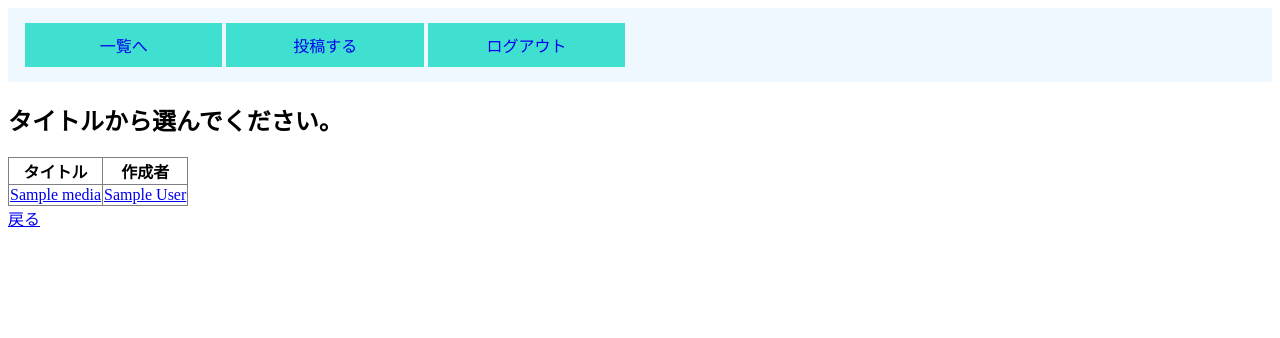
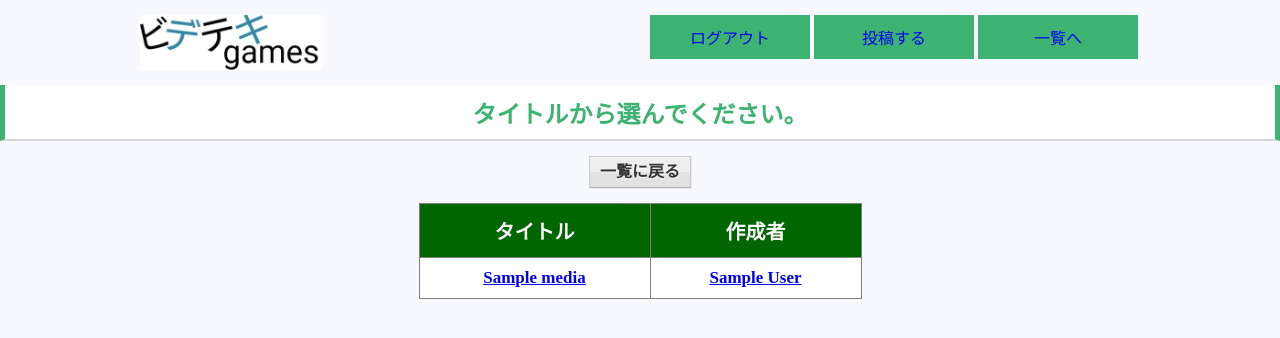
Before and after one commit to nakagawa-souichiro/NKS-sakuhin, a PHP site: page /titleList.php in a window 1280 px wide. Shown: the top 338 px of the page. Run offline with PHP 8.4, Linux system fonts and the light colour scheme; the visitor is signed in with stand-in values (Sample User, id 1); tables that the repository leaves empty or names only in its code hold one stand-in row (values such as "Sample post").

Commit message:
01/27 ロゴ等追加・変更

```diff
--- a/Logout.php
+++ b/Logout.php
@@ -17,6 +17,7 @@ $_SESSION["NAME"] = array();
 <body class="logouttext">
     <header>
         <nav>
+            <img src ="ビデテキgamesロゴ.jpg" alt="ロゴ">
             <ul class="clearfix">
                 <li><a href="index.php">一覧へ</a></li>
                 <li><a href="post.php">投稿する</a></li>
--- /dev/null
+++ b/choose.css
@@ -0,0 +1,66 @@
+.video {
+    margin: 0px;
+    background-color: ghostwhite;/*背景*/
+}
+.video h2 {
+    text-align: center;
+    padding: 0.4em;/*文字の上下 左右の余白*/
+    margin: 0px;
+    color: mediumseagreen;/*文字色*/
+    background: white;/*背景色*/
+    border-top: mediumseagreen;
+    border-left: solid 5px mediumseagreen;/*左線*/
+    border-right: solid 5px mediumseagreen;/*右線*/
+    border-bottom: solid 2px #d7d7d7;/*下線*/
+}
+.video table {
+    margin-left: auto;
+    margin-right: auto;
+    text-align: center;
+    background-color: white;
+}
+.video table th {
+    color:white;
+    background-color:#006600;
+    padding: 12px 75px 12px 75px;
+    font-size: 20px;
+}
+.video table td {
+    padding: 10px;
+    color:black;
+    font-weight:bold;
+    font-size: 17px;
+}
+a.idou {
+    display: block;
+    height: 30px;
+    width: 100px;
+    margin: 15px;
+    margin-left: auto;
+    margin-right: auto;
+    text-decoration: none;
+    font-weight: bold;
+    line-height: 30px;
+    text-align: center;
+    color: #333;
+    border: 1px solid #cbcbcb;
+    border-bottom: 1px solid #b2b1b1;
+    text-shadow: 0px 1px 0px #fafafa;
+    -webkit-box-shadow: 0 1px 0 #f5f5f5 inset, 1px 1px 1px #e9e9e9;
+    -moz-box-shadow: 0 1px 0 #f5f5f5 inset, 1px 1px 1px #e9e9e9;
+    box-shadow: 0 1px 0 #f5f5f5 inset, 1px 1px 1px #e9e9e9;
+    background: #eeeeee;
+    background: -webkit-gradient(linear, left top, left bottom, color-stop(0.5, #eeeeee), color-stop(0.5, #e2e2e2));
+    background: -moz-linear-gradient(top, #eeeeee 50%, #e2e2e2 50%);
+    background: -o-linear-gradient(top, #eeeeee 50%, #e2e2e2 50%);
+    background: -ms-linear-gradient(top, #eeeeee 50%, #e2e2e2 50%);
+    background: linear-gradient(top, #eeeeee 50%, #e2e2e2 50%);
+    filter: progid:DXImageTransform.Microsoft.gradient(GradientType=0,startColorstr='#eeeeee 50%', endColorstr='#e2e2e2 50%');
+    -ms-filter: "progid:DXImageTransform.Microsoft.gradient(GradientType=0,startColorstr='#eeeeee 50%', endColorstr='#e2e2e2 50%')";
+}
+a.idou:active{  /* クリックした時 */
+    -ms-transform: translateY(2px);
+    -webkit-transform: translateY(2px);
+    transform: translateY(2px);
+    box-shadow: none;
+}
--- a/index.php
+++ b/index.php
@@ -9,6 +9,7 @@
 <body class="ichiran">
 	<header>
         <nav>
+            <img src ="ビデテキgamesロゴ.jpg" alt="ロゴ">
             <ul class="clearfix">
                 <li><a href="#">一覧へ</a></li>
                 <li><a href="post.php">投稿する</a></li>
--- a/koumoku.css
+++ b/koumoku.css
@@ -1,8 +1,13 @@
 @charset "utf-8";
-header nav {
-    background-color: aliceblue;
+header {
+    background-color: ghostwhite;
     padding: 15px;
     margin: 0px;
+}
+header nav {
+    max-width: 1000px;
+    padding: 0 30px;
+    margin: 0 auto;
 }
 header nav ul {
     margin: 0px auto;
@@ -12,11 +17,11 @@ header nav ul {
 }
 header nav li {
     list-style: none;
-    background-color: turquoise;
+    background-color: mediumseagreen;
     text-align: center;
     padding: 10px;
     box-sizing: border-box;
-    float: left;
+    float: right;
     margin: 0px 2px;
     width: 16%;
 }
@@ -30,3 +35,7 @@ header nav li a {
     visibility: hidden;
     clear: both;
 }
+img {
+    float: left;
+    height: 55px;
+}
--- a/login.php
+++ b/login.php
@@ -22,6 +22,7 @@ if(!empty($_GET['error'])){
 <body>
     <header>
         <nav>
+            <img src ="ビデテキgamesロゴ.jpg" alt="ロゴ">
             <ul class="clearfix">
                 <li><a href="index.php">一覧へ</a></li>
                 <li><a href="post.php">投稿する</a></li>
--- a/main.php
+++ b/main.php
@@ -16,6 +16,7 @@ if(!isset($_SESSION["NAME"])){
 <body>
     <header>
         <nav>
+            <img src ="ビデテキgamesロゴ.jpg" alt="ロゴ">
             <ul class="clearfix">
                 <li><a href="index.php">一覧へ</a></li>
                 <li><a href="post.php">投稿する</a></li>
--- a/post.php
+++ b/post.php
@@ -18,6 +18,7 @@ if(empty($_SESSION["NAME"])){
 <body class="bt-samp62">
 	<header>
         <nav>
+            <img src ="ビデテキgamesロゴ.jpg" alt="ロゴ">
             <ul class="clearfix">
                 <li><a href="index.php">一覧へ</a></li>
                 <li><a href="#">投稿する</a></li>
--- a/read.php
+++ b/read.php
@@ -23,6 +23,7 @@
 	<header>
         <nav>
             <ul class="clearfix">
+                <img src ="ビデテキgamesロゴ.jpg" alt="ロゴ">
                 <li><a href="index.php">一覧へ</a></li>
                 <li><a href="post.php">投稿する</a></li>
                 <?php
--- a/result.php
+++ b/result.php
@@ -25,6 +25,7 @@ if(!empty($_GET['result'])){
 <body>
 <header>
         <nav>
+            <img src ="ビデテキgamesロゴ.jpg" alt="ロゴ">
             <ul class="clearfix">
                 <li><a href="login.php">ログイン画面</a></li>
                 <li><a href="post.php">投稿画面</a></li>
--- a/signUp.php
+++ b/signUp.php
@@ -24,6 +24,7 @@ if(!empty($_GET['error'])){
 <body>
 	<header>
         <nav>
+            <img src ="ビデテキgamesロゴ.jpg" alt="ロゴ">
             <ul class="clearfix">
                 <li><a href="index.php">一覧へ</a></li>
                 <li><a href="post.php">投稿する</a></li>
--- a/titleList.php
+++ b/titleList.php
@@ -4,10 +4,12 @@
     <meta charset="utf-8">
     <title>ビデテキgames</title>
     <link rel="stylesheet" href="koumoku.css">
+    <link rel="stylesheet" href="choose.css">
 </head>
-<body>
+<body class="video">
 	<header>
         <nav>
+        	<img src ="ビデテキgamesロゴ.jpg" alt="ロゴ">
             <ul class="clearfix">
                 <li><a href="index.php">一覧へ</a></li>
                 <li><a href="post.php">投稿する</a></li>
@@ -22,7 +24,8 @@
             </ul>
         </nav>
     </header>
-	<h2>タイトルから選んでください。</h2>
+	<h2 >タイトルから選んでください。</h2>
+	<a href="index.php" class="idou">一覧に戻る</a>
 	<?php
 	require_once("getTitle.php");
 	require_once("getUser.php");
@@ -39,6 +42,5 @@
 	}
 	print('</table>');
 	?>
-	<a href="index.php">戻る</a>
 </body>
 </html>
--- a/userList.php
+++ b/userList.php
@@ -14,6 +14,7 @@
 <body>
 	<header>
         <nav>
+			<img src ="ビデテキgamesロゴ.jpg" alt="ロゴ">
             <ul class="clearfix">
                 <li><a href="index.php">一覧へ</a></li>
                 <li><a href="post.php">投稿する</a></li>
```
